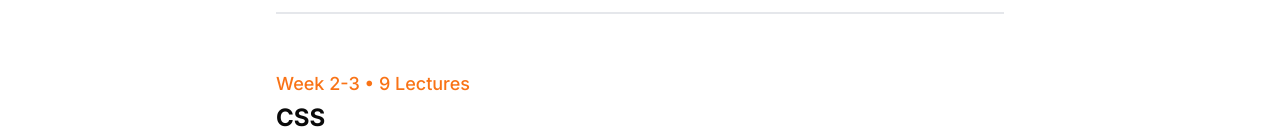
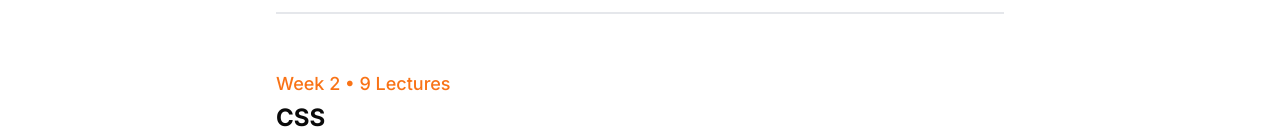
Before and after one commit to notcodesid/learnwebdev, a Next.js app: page / in a window 1280 px wide. Shown: the part 818-952 px from the top of the page. Built offline with nearby package versions, Linux system fonts and the light colour scheme.

Commit message:
convert week 2 -3 to week 2

```diff
--- a/components/week/week2.tsx
+++ b/components/week/week2.tsx
@@ -20,7 +20,7 @@ export default function Week2() {
     return (
       <div className="w-full max-w-3xl mx-auto p-5">
         <div className="space-y-1 mb-4">
-          <div className="text-lg font-medium text-orange-500">Week 2-3 • 9 Lectures</div>
+          <div className="text-lg font-medium text-orange-500">Week 2 • 9 Lectures</div>
           <h2 className="text-2xl font-bold">CSS</h2>
         </div>
         <div className="grid grid-cols-1 md:grid-cols-3 gap-6">
```
